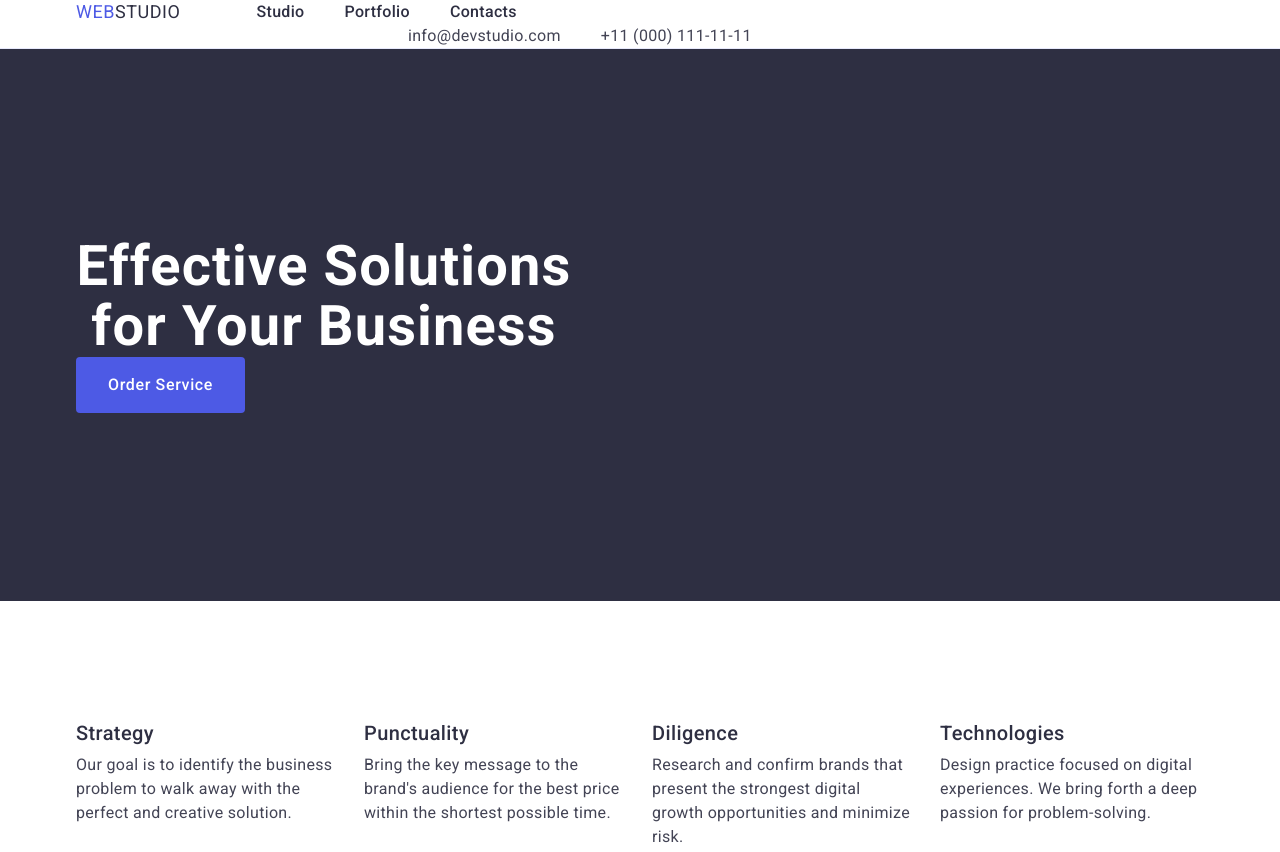
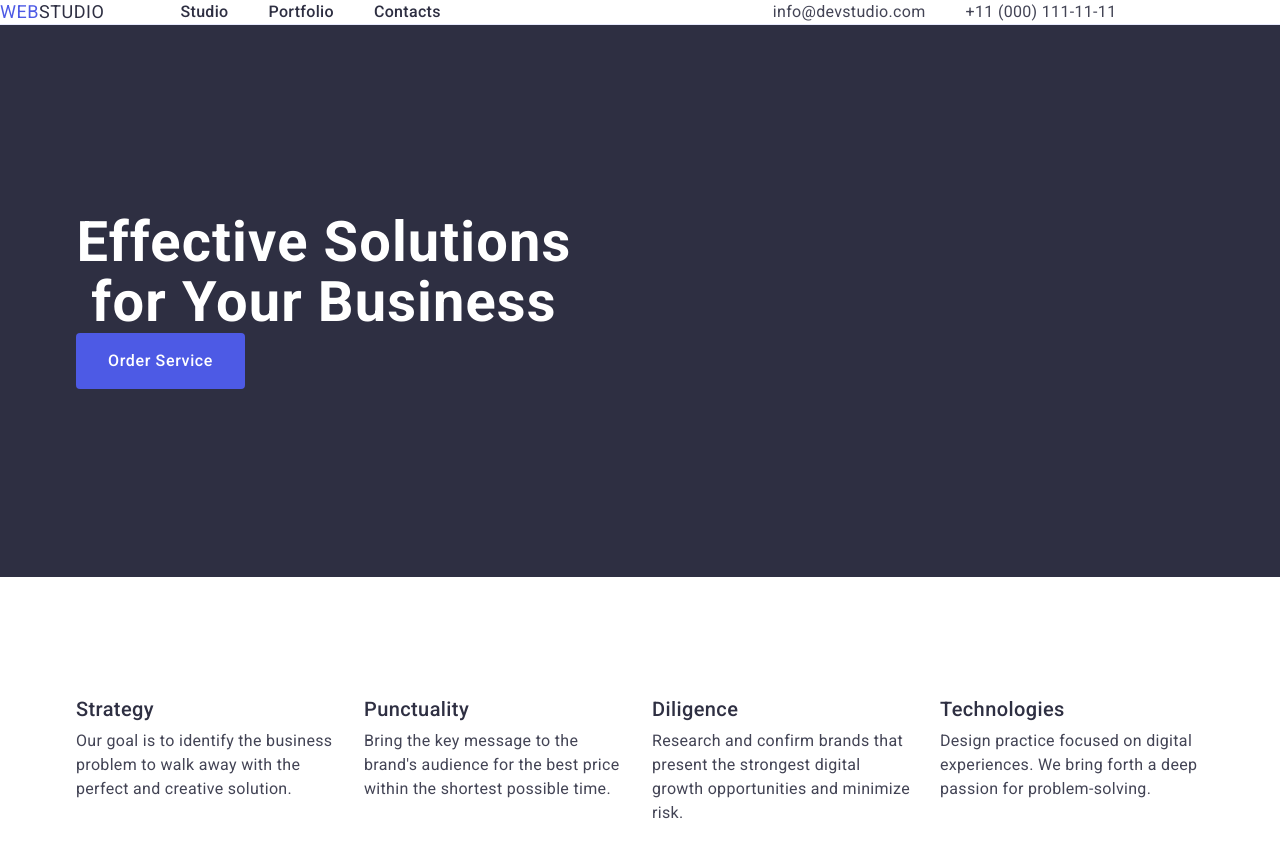
Before and after one commit to Jlomka54/goit-markup-hw-03, a plain HTML site: page index.html in a window 1280 px wide. Shown: the top 852 px of the page. Drawn offline with nearby package versions, Linux system fonts and the light colour scheme.

Commit message:
add style header-container

```diff
--- a/css/style.css
+++ b/css/style.css
@@ -35,7 +35,9 @@ body {
 }
 
 /* ===== HEADER ======== */
-
+.header-container {
+  display: flex;
+}
 .page-header {
   border-bottom: 1px solid #e7e9fc;
 }
--- a/index.html
+++ b/index.html
@@ -26,7 +26,7 @@
   <body>
     <!-- ======== HEADER ======= -->
     <header class="page-header">
-      <div class="container">
+      <div class="header-container">
         <nav class="header-nav">
           <a href="./index.html" class="logo"
             >Web<span class="studio-logo">Studio</span></a
```
